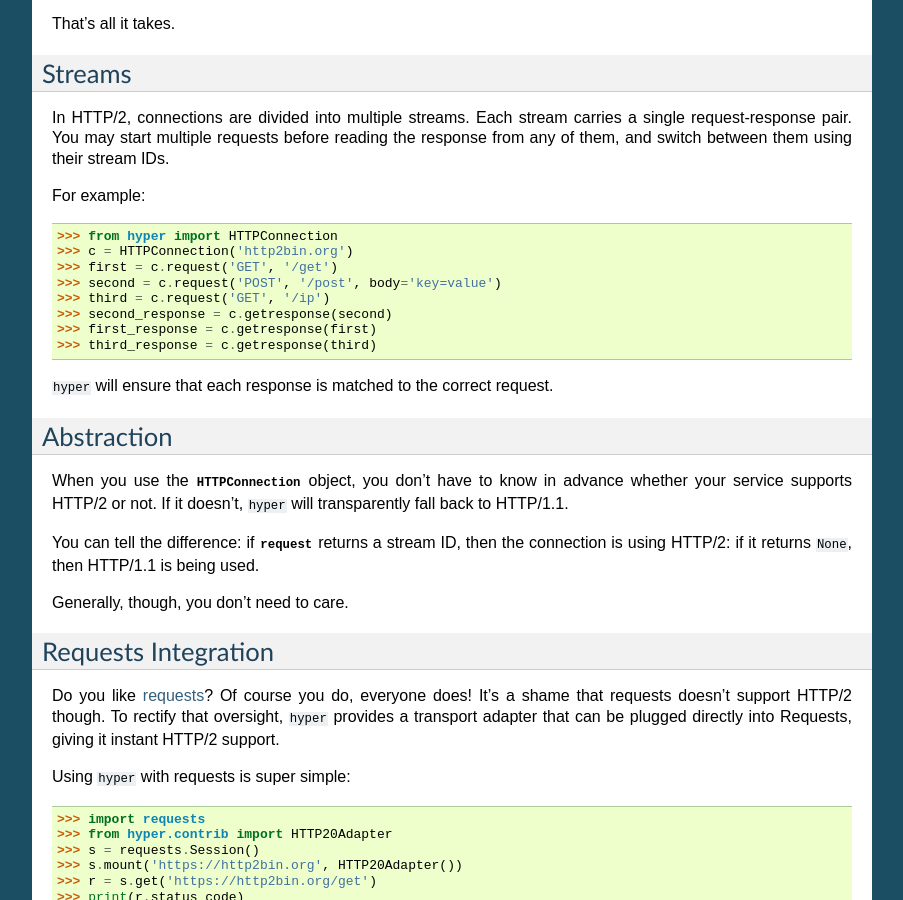
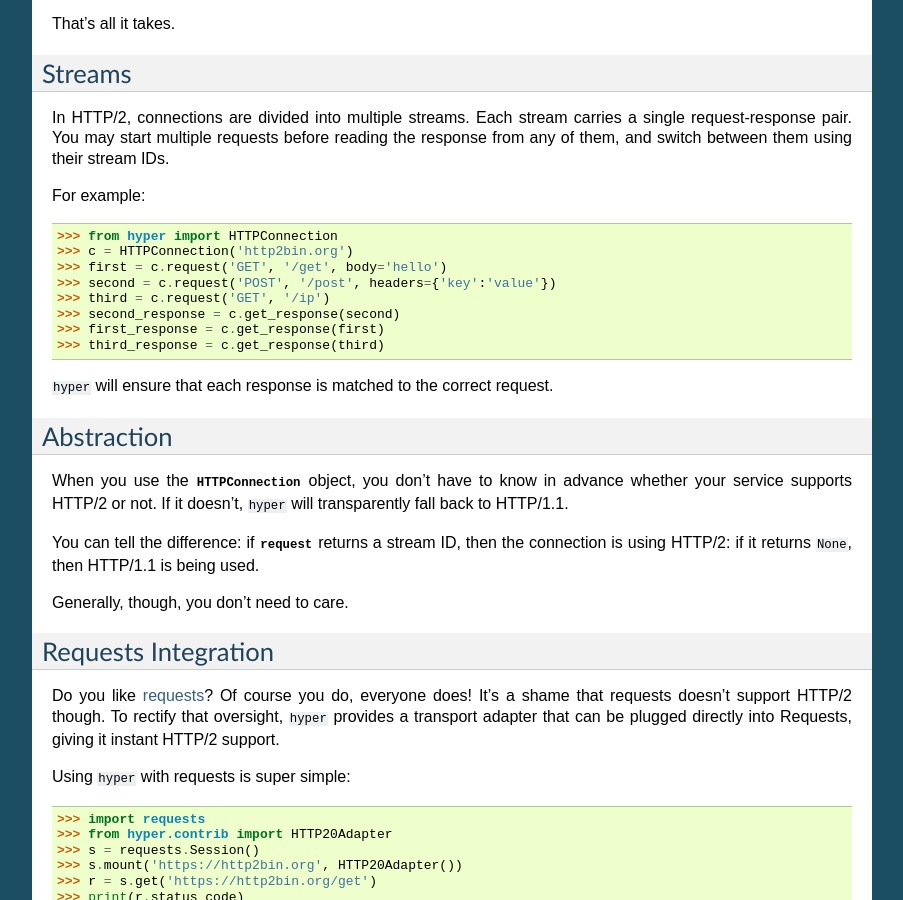
Before and after one commit to python-hyper/hyper, a Sphinx documentation site: the page built from docs/source/quickstart.rst, in a window 1280 px wide and 900 px high, scrolled down 1372 px. Shown: the whole window, without its empty margins (198-1101 px from the left). Built offline with Sphinx 7.4.7, drawn with Linux system fonts in a browser that asks for light colours.

Commit message:
Replace getresponse with get_response in quickstart documentation

```diff
--- a/docs/source/quickstart.rst
+++ b/docs/source/quickstart.rst
@@ -100,12 +100,12 @@
 
     >>> from hyper import HTTPConnection
     >>> c = HTTPConnection('http2bin.org')
-    >>> first = c.request('GET', '/get')
-    >>> second = c.request('POST', '/post', body='key=value')
+    >>> first = c.request('GET', '/get', body='hello')
+    >>> second = c.request('POST', '/post', headers={'key':'value'})
     >>> third = c.request('GET', '/ip')
-    >>> second_response = c.getresponse(second)
-    >>> first_response = c.getresponse(first)
-    >>> third_response = c.getresponse(third)
+    >>> second_response = c.get_response(second)
+    >>> first_response = c.get_response(first)
+    >>> third_response = c.get_response(third)
 
 ``hyper`` will ensure that each response is matched to the correct request.
 
```
